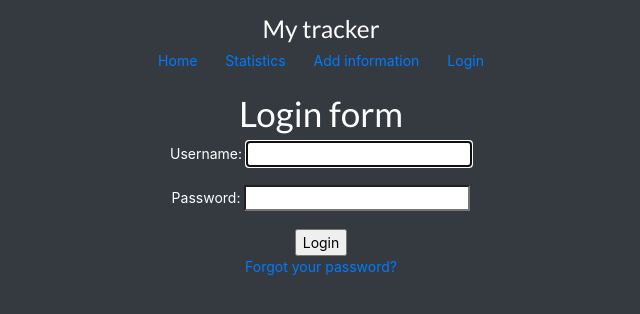
After one commit to anitsirKOs/MoneyTrackerApp, a Django app: page /login/ in a window 1280 px wide. The commit adds this page. Shown: the top 314 px of the page, without its empty margins (319-959 px from the left). Run offline with Django 3.2, Linux system fonts and the light colour scheme; some libraries are stand-ins or nearby versions.

Commit message:
Iteration 4:add login/logout

```diff
--- a/tracker/templates/charts/base.html
+++ b/tracker/templates/charts/base.html
@@ -25,6 +25,11 @@
         <a class="nav-link active" aria-current="page" href="{% url 'home' %}">Home</a>
         <a class="nav-link" href="{% url 'statistics' %}">Statistics</a>
         <a class="nav-link" href="{% url 'add_info' %}">Add information</a>
+          {% if user.is_authenticated %}
+            <a class="nav-link" href="{% url 'logout' %}">Logout</a>
+          {% else %}
+            <a class="nav-link" href="{% url 'login' %}">Login</a>
+          {% endif %}
       </nav>
     </div>
   </header>
--- /dev/null
+++ b/tracker/templates/registration/login.html
@@ -0,0 +1,16 @@
+{% extends 'tracker/base.html' %}
+{% block title %}Login page{% endblock %}
+{% block content %}
+<h1>Login form</h1>
+    {% if form.errors %}
+       <p>Incorrect username or password. Try again</p>
+    {% else %}
+        <form method="post">
+            {{ form.as_p }}
+            {% csrf_token %}
+            <input type="hidden" name="next" value="{{ next }}">
+            <input type="submit" value="Login">
+        </form>
+        <a href="{% url "password_reset" %}"> Forgot your password?</a>
+    {% endif %}
+{% endblock %}
--- /dev/null
+++ b/tracker/templates/registration/password_reset_email.html
@@ -0,0 +1,3 @@
+Someone asked for password reset for email {{ email }}. Follow the link below:
+{{ protocol }}://{{ domain }}{% url "password_reset_confirm" uidb64=uid token=token %}
+Your username, in case you've forgotten: {{ user.get_username }}
--- a/tracker/templates/tracker/base.html
+++ b/tracker/templates/tracker/base.html
@@ -23,6 +23,11 @@
         <a class="nav-link active" aria-current="page" href="{% url 'home' %}">Home</a>
         <a class="nav-link" href="{% url 'statistics' %}">Statistics</a>
         <a class="nav-link" href="{% url 'add_info' %}">Add information</a>
+          {% if user.is_authenticated %}
+            <a class="nav-link" href="{% url 'logout' %}">Logout</a>
+          {% else %}
+            <a class="nav-link" href="{% url 'login' %}">Login</a>
+          {% endif %}
       </nav>
     </div>
   </header>
--- a/tracker/urls.py
+++ b/tracker/urls.py
@@ -1,12 +1,28 @@
 from django.urls import path
+from django.contrib.auth import views as auth_views
 from . import views
 from .views import ExpensesChartView
 
 
 urlpatterns = [
     path('', views.home, name='home'),
-    path('add_info', views.add_info, name='add_info'),
-    path('add_income', views.add_income, name='add_income'),
-    path('add_expenses', views.add_expenses, name='add_expenses'),
-    path('statistics', ExpensesChartView.as_view(), name='statistics'),
+    path('add_info/', views.add_info, name='add_info'),
+    path('add_income/', views.add_income, name='add_income'),
+    path('add_expenses/', views.add_expenses, name='add_expenses'),
+    path('statistics/', ExpensesChartView.as_view(), name='statistics'),
+    path('login/', auth_views.LoginView.as_view(), name='login'),
+    path('logout/', auth_views.LogoutView.as_view(), name='logout'),
+
+    path('password_reset/', auth_views.PasswordResetView.as_view(),
+         name='password_reset'),
+
+    path('password_reset/done/', auth_views.PasswordResetDoneView.as_view(),
+         name='password_reset_done'),
+
+    path('reset/<uidb64>/<token>/',
+         auth_views.PasswordResetConfirmView.as_view(),
+         name='password_reset_confirm'),
+
+    path('reset/done/', auth_views.PasswordResetCompleteView.as_view(),
+         name='password_reset_complete'),
 ]
```
Also changed, not shown: MoneyTrackerApp/settings.py (+9 -1 lines), tracker/templates/registration/logout.html (added, +7 -0 lines), tracker/templates/registration/password_reset_complete.html (added, +7 -0 lines), tracker/templates/registration/password_reset_confirm.html (added, +18 -0 lines), tracker/templates/registration/password_reset_done.html (added, +10 -0 lines), tracker/templates/registration/password_reset_form.html (added, +13 -0 lines).
